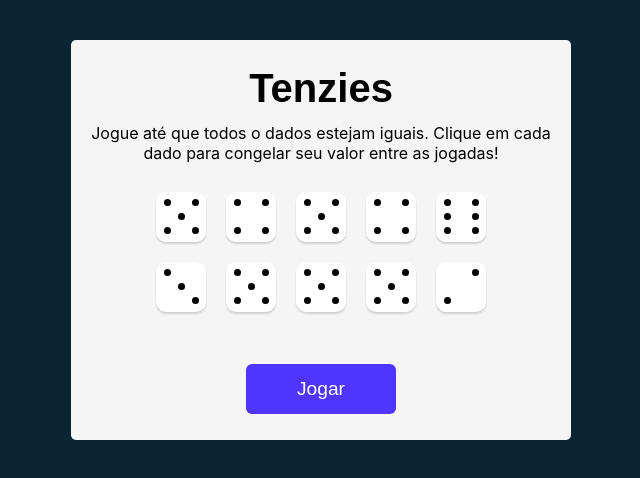
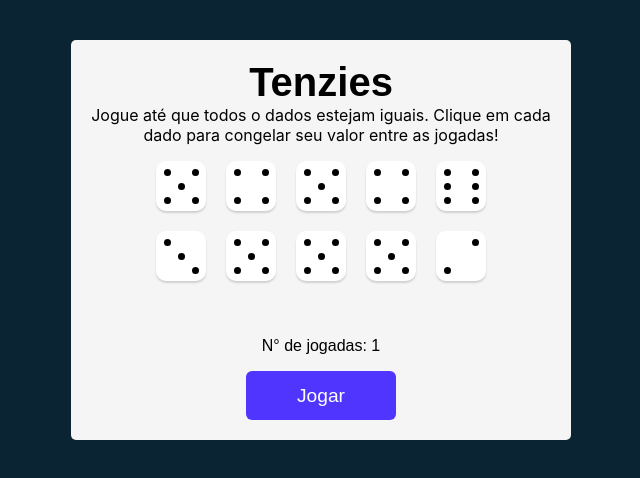
Before and after one commit to peustratt/tenzies, a React (Create React App) app: page / in a window 1280 px wide. Shown: the top 478 px of the page, without its empty margins (319-959 px from the left). Built offline with nearby package versions, Linux system fonts and the light colour scheme.

Commit message:
adicionado contador de jogadas

```diff
--- a/src/App.js
+++ b/src/App.js
@@ -7,6 +7,7 @@ export default function App() {
 
     const [dice, setDice] = React.useState(allNewDice())
     const [tenzies, setTenzies] = React.useState(false)
+    const [rollCount, setRollCount] = React.useState(1)
 
     React.useEffect(() => {
         const allHeld = dice.every(die => die.isHeld)
@@ -40,8 +41,10 @@ export default function App() {
                     die :
                     generateNewDie()
             }))
+            setRollCount(prevCount => prevCount + 1)
         } else {
             setTenzies(false)
+            setRollCount(1)
             setDice(allNewDice())
         }
     }
@@ -71,6 +74,7 @@ export default function App() {
             <div className="dice-container">
                 {diceElements}
             </div>
+            <p>N° de jogadas: {rollCount}</p>
             <button
                 className="roll-dice"
                 onClick={rollDice}
```
